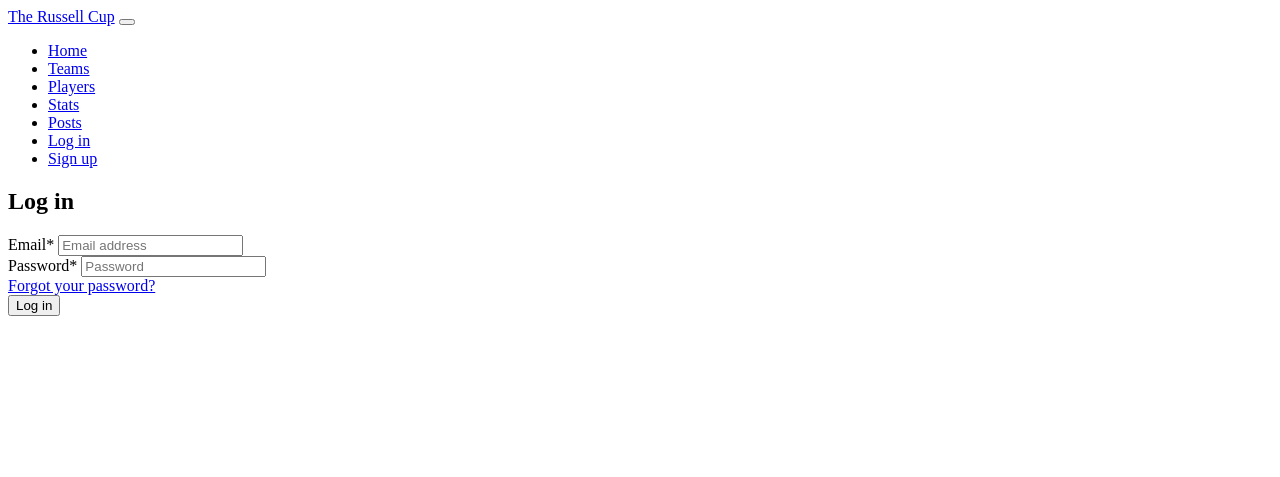
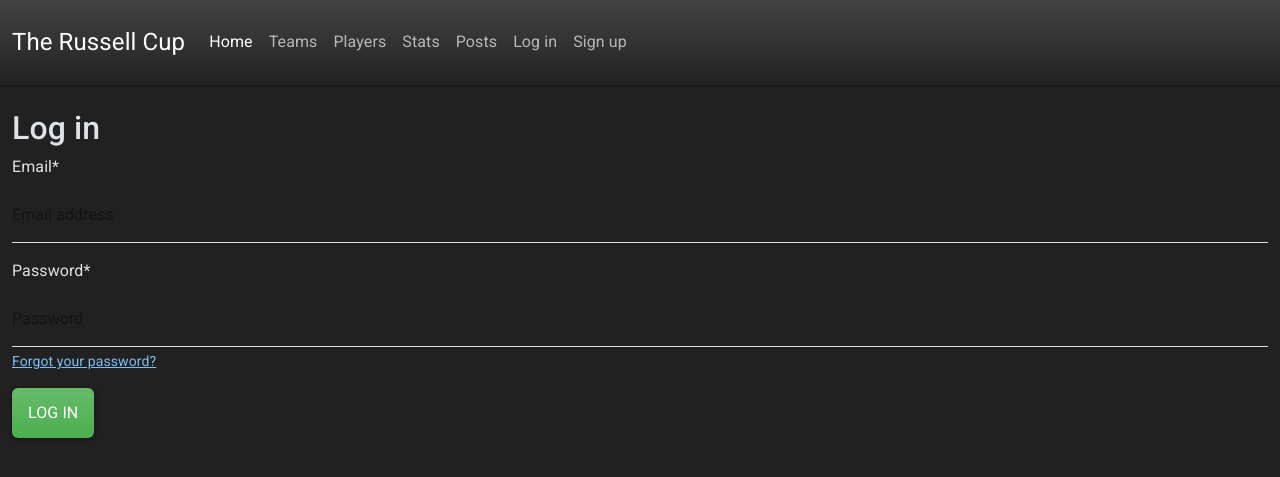
Before and after one commit to doublesync/TheRussellCup, a Django app: page /accounts/login/ in a window 1280 px wide. Shown: the top 477 px of the page. Run offline with Django 5.2, Linux system fonts and the light colour scheme; some libraries are stand-ins or nearby versions.

Commit message:
Update _base.html

```diff
--- a/templates/_base.html
+++ b/templates/_base.html
@@ -9,9 +9,12 @@
   <title>{% block title %}The Russell Cup{% endblock title %}</title>
   <meta name="description" content="A web application to help our users run a more meaningful basketball simulation.">
   <meta name="author" content="">
+  <link rel="shortcut icon" type="image/x-icon" href="{% static 'images/favicon.ico' %}">
 
   {% block css %}
-  <script src="https://kit.fontawesome.com/b33b23df20.js" crossorigin="anonymous"></script>
+  <link rel="stylesheet" href="{% static 'css/bootstrap.min.css' %}">
+  <link rel="stylesheet" href="{% static 'css/base.css' %}">
+<!--   <script src="https://kit.fontawesome.com/b33b23df20.js" crossorigin="anonymous"></script> -->
   {% endblock %}
 
   {% block styles %}
@@ -89,6 +92,10 @@
 
 
   {% block javascript %}
+<!--   <script src="https://cdn.jsdelivr.net/npm/bootstrap@5.3.3/dist/js/bootstrap.bundle.min.js"
+    integrity="sha384-YvpcrYf0tY3lHB60NNkmXc5s9fDVZLESaAA55NDzOxhy9GkcIdslK1eN7N6jIeHz"
+    crossorigin="anonymous"></script> -->
+  <script src="{% static 'js/htmx.js' %}" type="text/javascript"></script>
   {% endblock javascript %}
 
   {% block scripts %}
```
